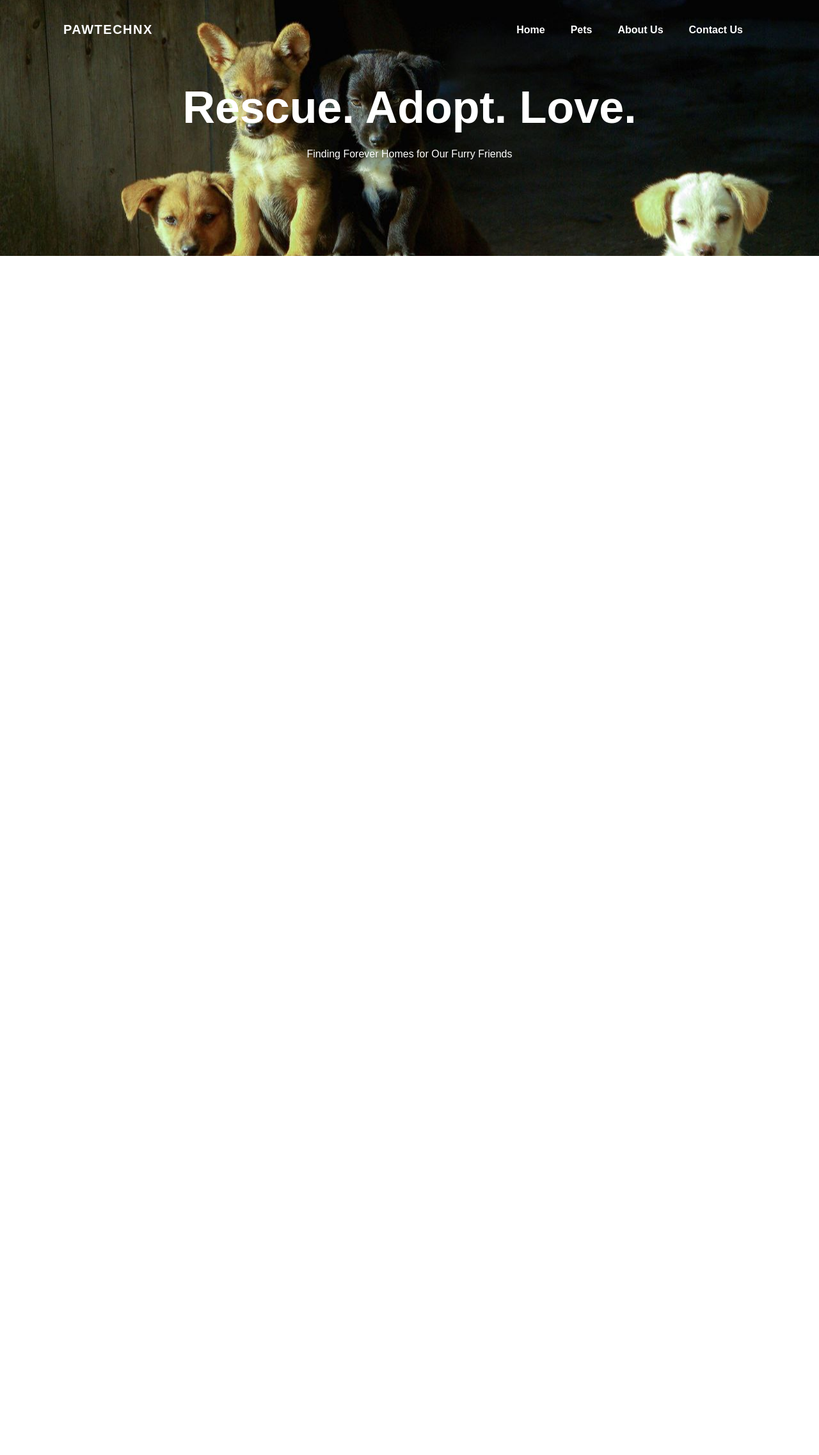
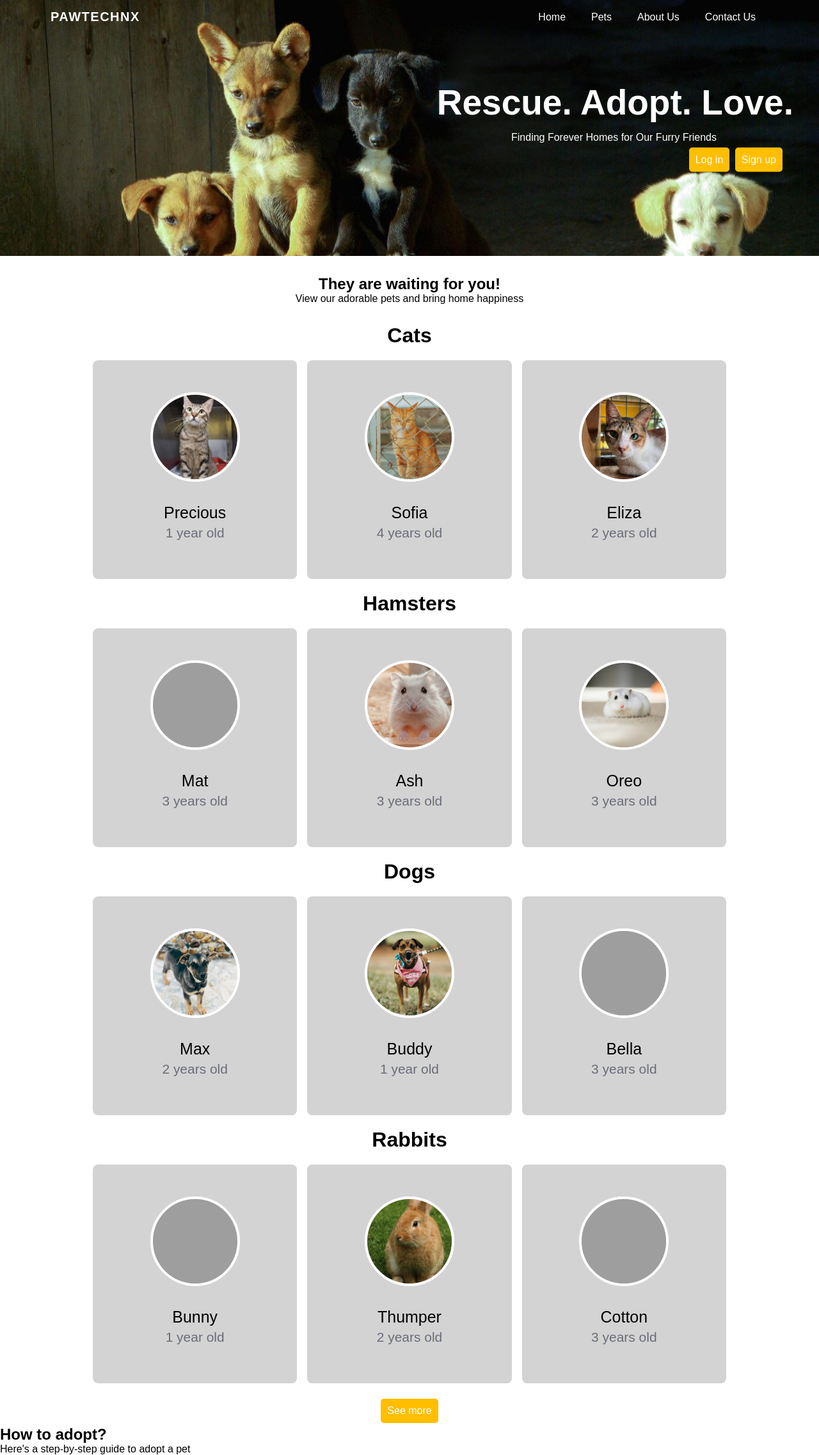
Before and after one commit to PUP-BSIT/project-tech_nx, a PHP site: page /home_page.html in a window 1280 px wide. Shown: the whole page at 64% size. Before the commit the page ends 400 px from the top, so only its background shows below. Run offline with PHP 8.4, Linux system fonts and the light colour scheme; grey boxes are pictures that could not be loaded.

Commit message:
update home page

```diff
--- a/pawtechnx/home_page.html
+++ b/pawtechnx/home_page.html
@@ -13,17 +13,140 @@
             <p>PAWTECHNX</p>
           </div>
           <ul>
-            <li><a href="#">Home</a></li>
-            <li><a href="#">Pets</a></li>
-            <li><a href="#">About Us</a></li>
-            <li><a href="#">Contact Us</a></li>
+            <li><a href="./home_page.html">Home</a></li>
+            <li><a href="./pet_page.html">Pets</a></li>
+            <li><a href="./about_us.html">About Us</a></li>
+            <li><a href="./contacts.html">Contact Us</a></li>
           </ul>
         </div>
         <div class="header">
           <h1>Rescue. Adopt. Love.</h1>
           <p>Finding Forever Homes for Our Furry Friends</p>
+          <div class="register">
+            <button>
+              <a href="./Login.html">Log in</a>
+            </button>
+            <button>
+              <a href="#">Sign up</a>
+            </button>
+          </div>
+        </div>
+      </div>
+    <div class="content">
+      <h2>They are waiting for you!</h2>
+      <p>View our adorable pets and bring home happiness</p>
+    </div>
+    <div class="wrapper">
+      <div class="carousel-container">
+        <h1>Cats</h1>
+        <ul class="carousel">
+          <li class="cat">
+            <div class="pet-image">
+              <img src="images/cat1.jpg" />
+            </div>
+            <h2>Precious</h2>
+            <span>1 year old</span>
+          </li>
+          <li class="cat">
+            <div class="pet-image">
+              <img src="images/cat2.jpg" />
+            </div>
+            <h2>Sofia</h2>
+            <span>4 years old</span>
+          </li>
+          <li class="cat">
+            <div class="pet-image">
+              <img src="images/cat3.jpg" />
+            </div>
+            <h2>Eliza</h2>
+            <span>2 years old</span>
+          </li>
+        </ul>
+        <h1>Hamsters</h1>
+        <ul class="carousel hamsters">
+          <li class="hamster">
+            <div class="pet-image">
+              <img src="images/hamster1.jpg" />
+            </div>
+            <h2>Mat</h2>
+            <span>3 years old</span>
+          </li>
+          <li class="hamster">
+            <div class="pet-image">
+              <img src="images/hamster2.jpg" />
+            </div>
+            <h2>Ash</h2>
+            <span>3 years old</span>
+          </li>
+          <li class="hamster">
+            <div class="pet-image">
+              <img src="images/hamster3.jpg" />
+            </div>
+            <h2>Oreo</h2>
+            <span>3 years old</span>
+          </li>
+        </ul>
+        <h1>Dogs</h1>
+        <ul class="carousel dogs">
+          <li class="dog">
+            <div class="pet-image">
+              <img src="images/dog1.jpg" />
+            </div>
+            <h2>Max</h2>
+            <span>2 years old</span>
+          </li>
+          <li class="dog">
+            <div class="pet-image">
+              <img src="images/dog2.jpg" />
+            </div>
+            <h2>Buddy</h2>
+            <span>1 year old</span>
+          </li>
+          <li class="dog">
+            <div class="pet-image">
+              <img src="images/dog3.jpg" />
+            </div>
+            <h2>Bella</h2>
+            <span>3 years old</span>
+          </li>
+          </ul>
+          <h1>Rabbits</h1>
+        <ul class="carousel rabbits">
+          <li class="rabbit">
+            <div class="pet-image">
+              <img src="images/rabbit1.jpg" />
+            </div>
+            <h2>Bunny</h2>
+            <span>1 year old</span>
+          </li>
+          <li class="rabbit">
+            <div class="pet-image">
+              <img src="images/rabbit2.jpg" />
+            </div>
+            <h2>Thumper</h2>
+            <span>2 years old</span>
+          </li>
+          <li class="rabbit">
+            <div class="pet-image">
+              <img src="images/rabbit3.jpg" />
+            </div>
+            <h2>Cotton</h2>
+            <span>3 years old</span>
+          </li>
+          </ul>
+          <div class="more">
+            <button>
+              <a href="#">See more</a>
+            </button>
+          </div>
         </div>
       </div>
 
+      <div class="steps">
+        <h2>How to adopt?</h2>
+        <p>Here's a step-by-step guide to adopt a pet</p>
+      </div>
+
+
 </body>
 </html>
--- a/pawtechnx/home_style.css
+++ b/pawtechnx/home_style.css
@@ -17,11 +17,11 @@
 .nav-bar {
   width: 90%;
   margin: auto;
-    padding: 35px;
+  padding: 15px;
   display: flex;
   justify-content: space-between;
   align-items: center;
-    font-weight: 900;
+  font-weight: 50;
 }
 
 .logo {
@@ -51,18 +51,131 @@
   width: 100%;
   position: absolute;
   top: 50%;
-    left: 50%;
-    transform: translate(-50%, -50%);
-    text-align: center;
+  right: 0;
+  transform: translateY(-50%);
+  text-align: right;
+  color: white;
+  padding-right: 40px;
+}
+
+.header h1 {
+  font-size: 55px;
+  margin-bottom: 10px;
+}
+
+.header p {
+  margin: 0;
+  font-weight: 100;
+  line-height: 25px;
+  padding-right: 120px;
+}
+
+.register {
+  text-align: right;
+  padding-right: 15px;
+}
+
+button {
+  padding: 10px;
+  background-color: #FFBE00;
+  border: none;
+  color: white;
+  text-align: left;
+  text-decoration: none;
+  display: inline-block;
+  font-size: 16px;
+  margin: 4px 2px;
+  cursor: pointer;
+  border-radius: 5px;
+  transition-duration: 0.4s;
+}
+
+button a {
+  text-decoration: none;
   color: white;
 }
 
-  .header h1 {
-    font-size: 70px;
+button:hover {
+  background-color: #b69020;
 }
 
-  .header p {
-    margin: 20px auto;
-    font-weight: 100;
-    line-height: 25px;
+.content {
+  text-align: center;
+  padding: 30px;
 }
+
+
+.wrapper {
+  max-width: 1100px;
+  width: 100%;
+  margin: auto;
+  position: relative;
+}
+
+.carousel-container {
+  display: flex;
+  flex-direction: column;
+  gap: 20px;
+  align-items: center;
+}
+
+.carousel {
+  display: grid;
+  grid-auto-flow: column;
+  overflow-x: auto;
+  gap: 16px;
+  border-radius: 8px;
+  width: 90%;
+}
+
+.carousel .cat,
+.carousel .hamster,
+.carousel .dog,
+.carousel .rabbit {
+  height: 342px;
+  list-style: none;
+  background: lightgray;
+  cursor: pointer;
+  padding-bottom: 15px;
+  display: flex;
+  flex-direction: column;
+  align-items: center;
+  justify-content: center;
+  border-radius: 8px;
+}
+
+.pet-image {
+  display: flex;
+  justify-content: center;
+  align-items: center;
+  height: 148px;
+  width: 148px;
+  border-radius: 50%;
+}
+
+.pet-image img {
+  width: 140px;
+  height: 140px;
+  border-radius: 50%;
+  object-fit: cover;
+  border: 4px solid #fff;
+}
+
+.carousel .cat h2,
+.carousel .hamster h2,
+.carousel .dog h2,
+.carousel .rabbit h2 {
+  font-weight: 500;
+  font-size: 1.56rem;
+  margin: 30px 0 5px;
+  text-align: center;
+}
+
+.carousel .cat span,
+.carousel .hamster span,
+.carousel .dog span,
+.carousel .rabbit span {
+  color: #6a6d78;
+  font-size: 1.31rem;
+  text-align: center;
+}
```
Also changed, not shown: README.md. Lines whose indentation alone changed are shown as unchanged.
